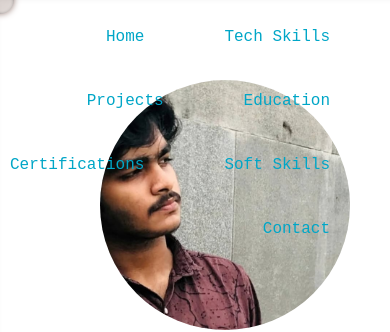
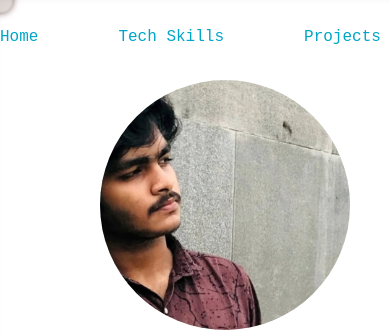
Before and after one commit to Saggrrr/Portfolio, a React (Vite) app: page / in a window 390 px wide. Shown: the top 332 px of the page. Built offline with nearby package versions, Linux system fonts and the light colour scheme.

Commit message:
fixed navbar for smartphones and also made a slidable navbar for specifically for smartphones

```diff
--- a/src/App.css
+++ b/src/App.css
@@ -14,38 +14,45 @@
   cursor: none; /* 🔥 hide default cursor */
 }
 
-
 .navbar {
-  position: fixed;
-  flex-wrap: wrap;
+  position:fixed;
   top: 0;
   right: 0;
   width: 100%;
-  background-color: white;
+  background: transparent;
+  box-shadow: none;
   z-index: 1000;
   padding: 15px 30px;
+
   display: flex;
-  justify-content: flex-end; /* 🔹 aligns items to the right */
+  flex-wrap: nowrap; /* Prevent wrapping */
+  overflow-x: auto; /* Enable horizontal scroll */
+  -webkit-overflow-scrolling: touch; /* Smooth scrolling on iOS */
   gap: 20px;
-  box-shadow: 0 2px 8px rgba(255, 255, 255, 0.1);
 
+  scrollbar-width: none; /* Hide scrollbar on Firefox */
+}
 
-  background: transparent;
-  box-shadow: none;
-
+.navbar::-webkit-scrollbar {
+  display: none; /* Hide scrollbar on Chrome/Safari */
 }
 
 .navbar a {
+  flex-shrink: 0; /* Prevent links from shrinking */
   text-decoration: none;
-  color:#00a6c7;
+  color: #00a6c7;
   padding: 10px 20px;
   margin: 0 10px;
   border-radius: 6px;
   transition: all 0.3s ease;
   position: relative;
-
-    font-family: 'Fira Code', monospace;
-
+  font-family: 'Fira Code', monospace;
+  white-space: nowrap; /* Prevent text wrap inside buttons */
+}
+@media (min-width: 769px) {
+  .navbar {
+    justify-content: flex-end; /* Align navbar items to the right */
+  }
 }
 
 .navbar a:hover {
@@ -71,6 +78,8 @@
 .navbar a:hover::after {
   transform: scaleX(1);
 }
+
+
 
 /* Scrollable section */
 .page {
```
